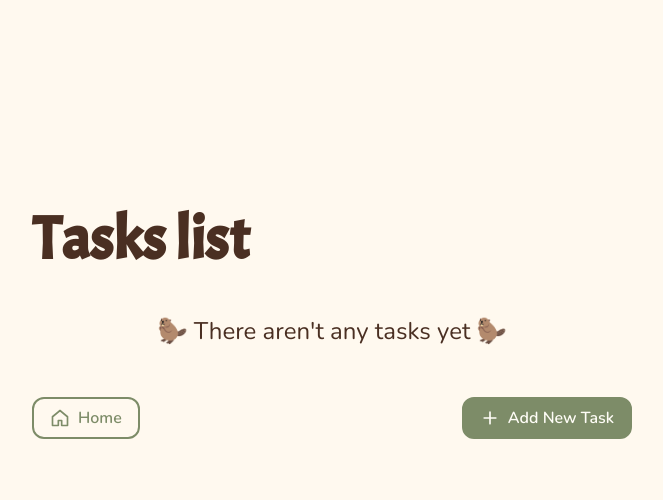
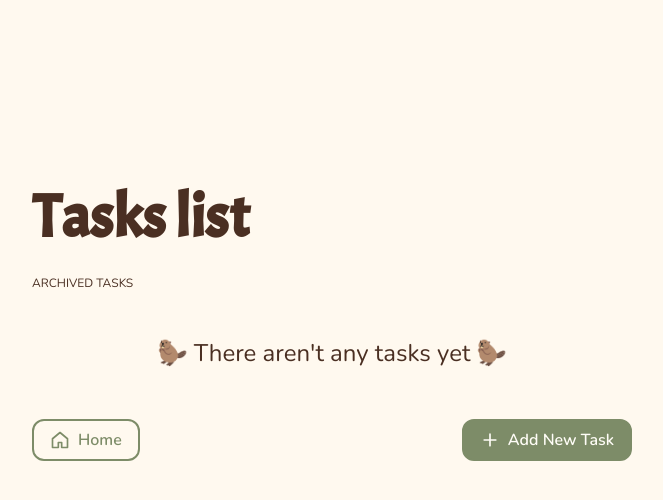
Before and after one commit to ruzanna-w/django-todo-list, a Django app: page /tasks/tasks/ in a window 1280 px wide. Shown: the part 98-598 px from the top of the page, without its empty margins (308-971 px from the left). Run offline with Django 5.2, Linux system fonts and the light colour scheme; data that the repository does not hold is empty.

Commit message:
feat: add archive for completed tasks

```diff
--- a/tasks/static/tasks/css/style.css
+++ b/tasks/static/tasks/css/style.css
@@ -622,19 +622,25 @@ form.form-checkbox {
 
 .task-configuration {
     display: flex;
-    justify-content: space-between;
+    justify-content: flex-end;
     gap: 8px;
 }
 
 .edit,
 .text-danger,
 .tag-delete,
-.category-delete {
+.category-delete,
+.task-list-switch-link {
     text-decoration: none;
     font-family: var(--font-main);
     font-size: 12px;
     color: var(--color-text);
     margin-bottom: 8px;
+}
+
+.task-list-switch-link {
+    display: block;
+    padding-bottom: 20px;
 }
 
 .text-danger {
--- a/tasks/templates/tasks/all_tasks.html
+++ b/tasks/templates/tasks/all_tasks.html
@@ -6,7 +6,18 @@
 
 {% block content %}
     <div class="display-all-tasks content-box">
-        <h1 class="beaver-title">Tasks list</h1>
+        <h1 class="beaver-title">
+            {% if is_archived %}
+                Archived tasks
+            {% else %}
+                Tasks list
+            {% endif %}
+        </h1>
+        {% if is_archived %}
+            <a href="{% url 'tasks:tasks' %}" class="task-list-switch-link">ACTIVE TASKS</a>
+        {% else %}
+            <a href="{% url 'tasks:archive_list' %}" class="task-list-switch-link">ARCHIVED TASKS</a>
+        {% endif %}
         <div class="tasks-list">
             {% if all_tasks %}
                 {% for task in all_tasks %}
@@ -15,11 +26,11 @@
                             <div class="task-title-group">
                                 <h5 class="task-title">{{ task.title }}</h5>
                                 <span class="task-priority priority-{{ task.priority }}">{{ task.priority }}</span>
+                                {% if not is_archived %}
                                     <form action="{% url 'tasks:task_status'%}"
                                         class="form-checkbox"
                                         method="post">
                                         {% csrf_token %}
-
                                             <div class="task-status-group">
                                                 <input type="hidden" name="task" value="{{ task.id }}">
 
@@ -32,6 +43,7 @@
                                                 {% endif %}
                                             </div>
                                     </form>
+                                {% endif %}
                             </div>
                             <div class="task-details">
                                 <p class="task-deadline">
@@ -52,7 +64,9 @@
                                 </div>
                             </div>
                             <div class="task-configuration">
+                                {% if not is_archived %}
                                     <a href="{% url 'tasks:edit' task.slug %}" class="edit">EDIT TASK</a>
+                                {% endif %}
                                 <a href="{% url 'tasks:task_delete' task.slug %}" class="text-danger">DELETE</a>
                             </div>
                         </div>
--- a/tasks/urls.py
+++ b/tasks/urls.py
@@ -14,4 +14,5 @@ urlpatterns = [
     path("task_status/", views.change_status, name="task_status"),
     path("<int:tag_id>/tag_delete/", views.delete_tag, name="delete_tag"),
     path("<int:task_list_id>/category_delete/", views.delete_category, name="delete_category"),
+    path("archive/", views.archive_list, name="archive_list"),
 ]
--- a/tasks/views.py
+++ b/tasks/views.py
@@ -13,12 +13,21 @@ def home(request):
     return render(request, "tasks/home.html")
 
 def task_list(request):
-    all_tasks = Task.objects.select_related("recurring_task").prefetch_related('tags')
+
+    all_tasks = Task.objects.filter(done=False).select_related("recurring_task").prefetch_related("tags")
+    is_archived = False
 
     for task in all_tasks:
         task.status_form = TaskStatusForm(instance=task)
 
-    return render(request, "tasks/all_tasks.html", {"all_tasks": all_tasks, "today": today})
+    return render(request, "tasks/all_tasks.html", {"all_tasks": all_tasks, "today": today, "is_archived": is_archived })
+
+def archive_list(request):
+    all_tasks = Task.objects.filter(done = True)
+    is_archived = True
+
+    return render(request, "tasks/all_tasks.html", {"all_tasks": all_tasks, 'is_archived': is_archived})
+
 
 def task_category(request):
     if request.method == "POST":
```
Lines whose indentation alone changed are shown as unchanged.
